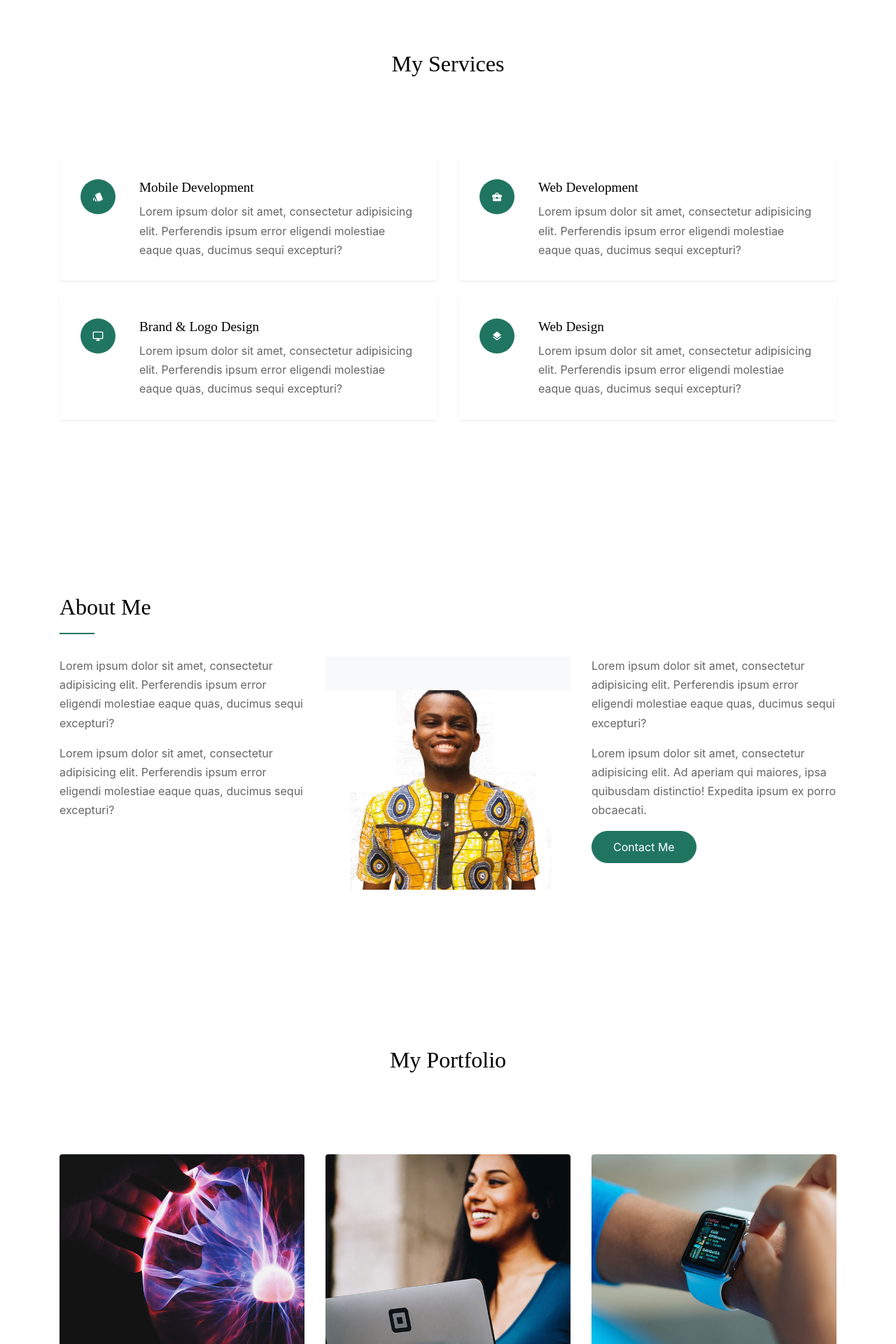
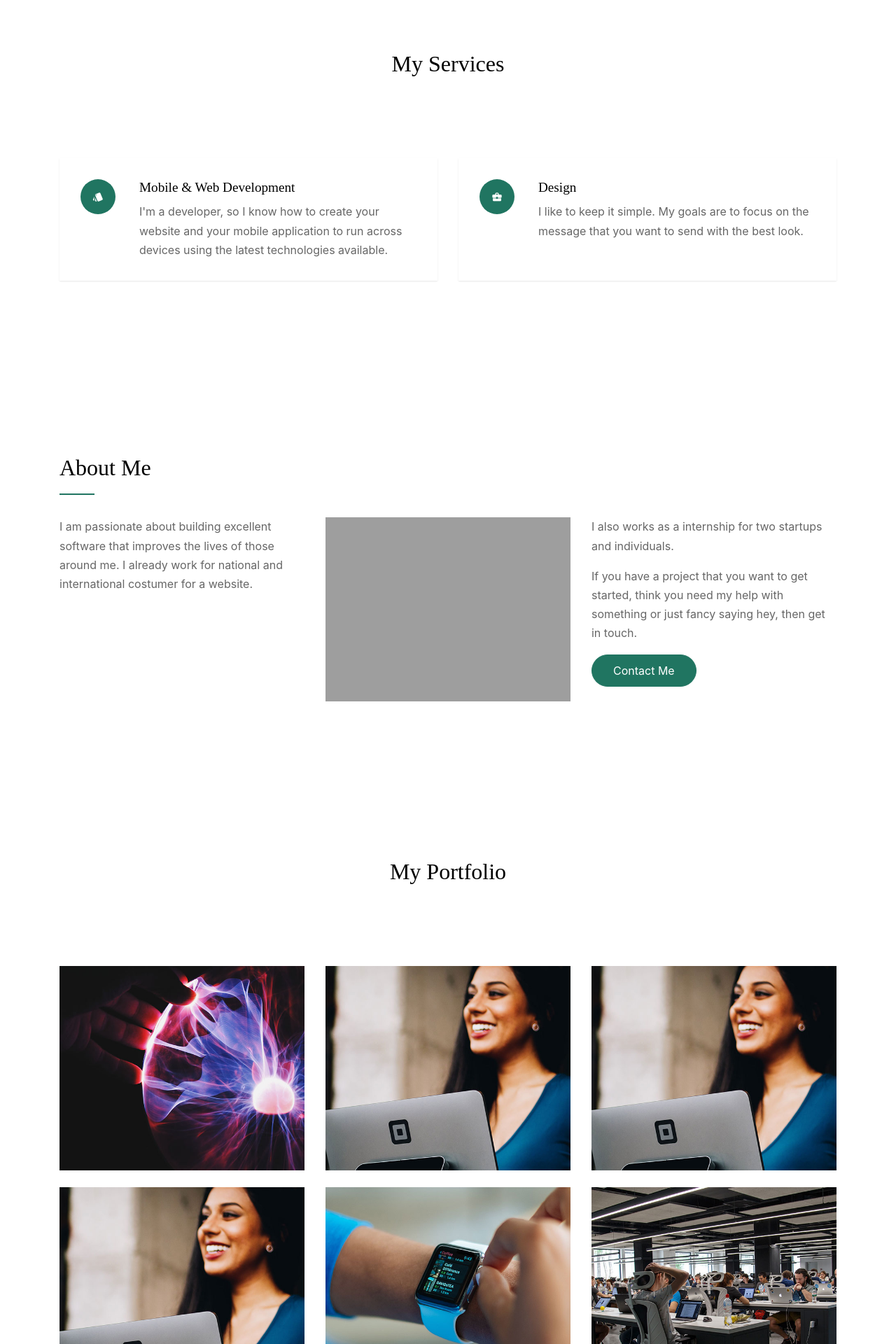
Before and after one commit to kiboMarcel/django-my-portfolio, a Django app: page / in a window 1280 px wide. Shown: the part 840-2760 px from the top of the page at 70% size. Run offline with Django 3.2, Linux system fonts and the light colour scheme; some libraries are stand-ins or nearby versions; some web fonts are replaced; grey boxes are pictures that could not be loaded.

Commit message:
second commit

```diff
--- a/portf/templates/portf/base.html
+++ b/portf/templates/portf/base.html
@@ -64,8 +64,8 @@
               <nav class="site-navigation position-relative" role="navigation">
                 <ul class="site-menu main-menu js-clone-nav mr-auto d-none d-lg-block">
                   <li><a href="#portfolio-section" class="nav-link">Portfolio</a></li>
-                  <li><a href="#clients-section" class="nav-link">Client</a></li>
-                  <li><a href="#contact-section" class="nav-link">Contact</a></li>
+                  {% comment %} <li><a href="#clients-section" class="nav-link">Client</a></li>
+                  <li><a href="#contact-section" class="nav-link">Contact</a></li> {% endcomment %}
                 </ul>
               </nav>
 
@@ -118,8 +118,10 @@
               <div class="service d-flex h-100">
                 <div class="service-number mr-4"><span class="icon-style"></span></div>
                 <div class="service-about">
-                  <h3>Mobile Development</h3>
-                  <p>Lorem ipsum dolor sit amet, consectetur adipisicing elit. Perferendis ipsum error eligendi molestiae eaque quas, ducimus sequi excepturi?</p>
+                  <h3>Mobile & Web Development</h3>
+                  <p>I'm a developer, so I know how to create your website and your mobile application
+                   to run across devices using the latest technologies available.
+                   </p>
                 </div>
               </div>
             </div>
@@ -128,31 +130,13 @@
               <div class="service d-flex h-100">
                 <div class="service-number mr-4"><span class="icon-business_center"></span></div>
                 <div class="service-about">
-                  <h3>Web Development</h3>
-                  <p>Lorem ipsum dolor sit amet, consectetur adipisicing elit. Perferendis ipsum error eligendi molestiae eaque quas, ducimus sequi excepturi?</p>
+                  <h3>Design</h3>
+                  <p>I like to keep it simple. My goals are to focus on the message that you want to send
+                  with the best look.</p>
                 </div>
               </div>
             </div>
 
-            <div class="col-md-6 mb-4">
-              <div class="service d-flex h-100">
-                <div class="service-number mr-4"><span class="icon-desktop_windows"></span></div>
-                <div class="service-about">
-                  <h3>Brand &amp; Logo Design</h3>
-                  <p>Lorem ipsum dolor sit amet, consectetur adipisicing elit. Perferendis ipsum error eligendi molestiae eaque quas, ducimus sequi excepturi?</p>
-                </div>
-              </div>
-            </div>
-
-            <div class="col-md-6 mb-4">
-              <div class="service d-flex h-100">
-                <div class="service-number mr-4"><span class="icon-layers"></span></div>
-                <div class="service-about">
-                  <h3>Web Design</h3>
-                  <p>Lorem ipsum dolor sit amet, consectetur adipisicing elit. Perferendis ipsum error eligendi molestiae eaque quas, ducimus sequi excepturi?</p>
-                </div>
-              </div>
-            </div>
 
           </div>
         </div>
@@ -165,17 +149,20 @@
               <h2 class="section-title">About Me</h2>
             </div>
             <div class="col-lg-4 order-1 order-lg-2 mb-4 mb-lg-0">
-              <div class="bg-light pt-5">
-              <img src="{% static 'portf/images/face.jpg' %}" alt="Image" class="img-fluid">
+              <div class="bg-light">
+              <img src="{% static 'portf/images/face2.jpg' %}"  alt="Image" class="img-fluid">
               </div>
             </div>
             <div class="col-lg-4 order-2 order-lg-1">
-              <p>Lorem ipsum dolor sit amet, consectetur adipisicing elit. Perferendis ipsum error eligendi molestiae eaque quas, ducimus sequi excepturi?</p>
-              <p>Lorem ipsum dolor sit amet, consectetur adipisicing elit. Perferendis ipsum error eligendi molestiae eaque quas, ducimus sequi excepturi?</p>
+              <p>I am passionate about building excellent software that improves the lives of those around me.
+               I already work for national and international costumer for a website.
+               </p>
+
             </div>
             <div class="col-lg-4 order-3 order-lg-3">
-              <p>Lorem ipsum dolor sit amet, consectetur adipisicing elit. Perferendis ipsum error eligendi molestiae eaque quas, ducimus sequi excepturi?</p>
-              <p>Lorem ipsum dolor sit amet, consectetur adipisicing elit. Ad aperiam qui maiores, ipsa quibusdam distinctio! Expedita ipsum ex porro obcaecati.</p>
+              <p>I also works as a internship for two startups and individuals. </p>
+              <p>If you have a project that you want to get started, think you need my help with something or
+              just fancy saying hey, then get in touch.</p>
               <p><a href="#contact-section" class="btn smoothscroll btn-primary">Contact Me</a></p>
             </div>
 
@@ -199,66 +186,30 @@
 
           <div id="posts" class="row no-gutter">
             <div class="item web col-6 col-sm-6 col-md-6 col-lg-4 col-xl-4 mb-4">
-              <a href="images/post_2.jpg" class="item-wrap fancybox">
-                <span class="icon-search2"></span>
-                <img class="img-fluid" src="{% static 'portf/images/post_2.jpg' %}">
-              </a>
+              <img class="img-fluid" src="{% static 'portf/images/post_2.jpg' %}">
+
             </div>
             <div class="item web col-6 col-sm-6 col-md-6 col-lg-4 col-xl-4 mb-4">
-              <a href="images/post_3.jpg" class="item-wrap fancybox">
-                <span class="icon-search2"></span>
-                <img class="img-fluid" src="{% static 'portf/images/post_3.jpg' %}">
-              </a>
+              <img class="img-fluid" src="{% static 'portf/images/post_3.jpg' %}">
             </div>
 
             <div class="item brand col-6 col-sm-6 col-md-6 col-lg-4 col-xl-4 mb-4">
-              <a href="images/post_4.jpg" class="item-wrap fancybox">
-                <span class="icon-search2"></span>
-                <img class="img-fluid" src="{% static 'portf/images/post_4.jpg' %}">
-              </a>
+              <img class="img-fluid" src="{% static 'portf/images/post_3.jpg' %}">
+            </div>
+
+
+
+            <div class="item web col-6 col-sm-6 col-md-6 col-lg-4 col-xl-4 mb-4">
+              <img class="img-fluid" src="{% static 'portf/images/post_3.jpg' %}">
             </div>
 
             <div class="item design col-6 col-sm-6 col-md-6 col-lg-4 col-xl-4 mb-4">
-
-              <a href="images/post_5.jpg" class="item-wrap fancybox">
-                <span class="icon-search2"></span>
-                <img class="img-fluid" src="{% static 'portf/images/post_5.jpg' %}">
-              </a>
-
+              <img class="img-fluid" src="{% static 'portf/images/post_4.jpg' %}">
             </div>
 
             <div class="item web col-6 col-sm-6 col-md-6 col-lg-4 col-xl-4 mb-4">
-              <a href="images/post_6.jpg" class="item-wrap fancybox">
-                <span class="icon-search2"></span>
-                <img class="img-fluid" src="{% static 'portf/images/post_6.jpg' %}">
-              </a>
-            </div>
-
-            <div class="item brand col-6 col-sm-6 col-md-6 col-lg-4 col-xl-4 mb-4">
-              <a href="images/post_2.jpg" class="item-wrap fancybox">
-                <span class="icon-search2"></span>
-                <img class="img-fluid" src="{% static 'portf/images/post_2.jpg' %}">
-              </a>
-            </div>
-
-            <div class="item web col-6 col-sm-6 col-md-6 col-lg-4 col-xl-4 mb-4">
-              <a href="images/post_3.jpg" class="item-wrap fancybox">
-                <span class="icon-search2"></span>
-                <img class="img-fluid" src="{% static 'portf/images/post_3.jpg' %}">
-              </a>
-            </div>
-
-            <div class="item design col-6 col-sm-6 col-md-6 col-lg-4 col-xl-4 mb-4">
-              <a href="images/post_4.jpg" class="item-wrap fancybox">
-                <span class="icon-search2"></span>
-                <img class="img-fluid" src="{% static 'portf/images/post_4.jpg' %}">
-              </a>
-            </div>
-
-            <div class="item web col-6 col-sm-6 col-md-6 col-lg-4 col-xl-4 mb-4">
-              <a href="images/post_6.jpg" class="item-wrap fancybox">
-                <span class="icon-search2"></span>
-                <img class="img-fluid" src="{% static 'portf/images/post_6.jpg' %}">
+             <img class="img-fluid" src="{% static 'portf/images/post_6.jpg' %}">
+              <a href="images/post_6.jpg" >
               </a>
             </div>
 
@@ -269,7 +220,7 @@
       </section>
 
 
-      <section class="site-section bg-dark">
+      {% comment %} <section class="site-section bg-dark">
         <div class="container">
           <div class="row">
             <div class="col-12 mb-5 position-relative">
@@ -297,9 +248,9 @@
             </div>
           </div>
         </div>
-      </section>
+      </section> {% endcomment %}
 
-      <section class="site-section"  id="clients-section">
+     {% comment %}  <section class="site-section"  id="clients-section">
         <div class="container">
           <div class="row">
             <div class="col-12 mb-5 position-relative">
@@ -328,10 +279,10 @@
           </div>
         </div>
       </section>
+ {% endcomment %}
 
 
-
-      <section class="site-section" id="contact-section">
+     {% comment %}  <section class="site-section" id="contact-section">
         <div class="container">
           <div class="row">
             <div class="col-12 mb-5 position-relative">
@@ -375,49 +326,37 @@
           </form>
         </div>
       </section>
-
+ {% endcomment %}
       <footer class="site-section bg-light footer">
         <div class="container">
           <div class="row mb-5">
             <div class="col-md-3">
-              <h3 class="footer-title">Me Address</h3>
-              <p><span class="d-inline-block d-md-block">203 Fake St. Mountain View,</span> San Francisco, California, USA</p>
+              <h3 class="footer-title">My Address</h3>
+              <p><span class="d-inline-block d-md-block">Agoe</span> Togo , Lomé</p>
             </div>
             <div class="col-md-5 mx-auto">
               <div class="row">
                 <div class="col-lg-4">
+
+                </div>
+                <div class="col-lg-4">
                   <h3 class="footer-title">Services</h3>
                   <ul class="list-unstyled">
-                    <li><a href="#">Web App</a></li>
+                    <li><a href="#">Web & mobile App</a></li>
                     <li><a href="#">Graphic</a></li>
-                    <li><a href="#">Branding</a></li>
                   </ul>
                 </div>
                 <div class="col-lg-4">
-                  <h3 class="footer-title">Resources</h3>
-                  <ul class="list-unstyled">
-                    <li><a href="#">Web App</a></li>
-                    <li><a href="#">Graphic</a></li>
-                    <li><a href="#">Branding</a></li>
-                  </ul>
-                </div>
-                <div class="col-lg-4">
-                  <h3 class="footer-title">Links</h3>
-                  <ul class="list-unstyled">
-                    <li><a href="#">Web App</a></li>
-                    <li><a href="#">Graphic</a></li>
-                    <li><a href="#">Branding</a></li>
-                  </ul>
+
                 </div>
               </div>
             </div>
             <div class="col-md-3">
               <h3 class="footer-title">Follow Me</h3>
-              <a href="#" class="social-circle"><span class="icon-twitter"></span></a>
-              <a href="#" class="social-circle"><span class="icon-facebook"></span></a>
-              <a href="#" class="social-circle"><span class="icon-instagram"></span></a>
-              <a href="#" class="social-circle"><span class="icon-dribbble"></span></a>
-              <a href="#" class="social-circle"><span class="icon-linkedin"></span></a>
+
+
+              <a href="https://www.instagram.com/kibo_graph/" class="social-circle"><span class="icon-instagram"></span></a>
+
             </div>
           </div>
 
@@ -425,7 +364,6 @@
             <div class="col-12 text-center">
             <p>
               <!-- Link back to Colorlib can't be removed. Template is licensed under CC BY 3.0. -->
-              Copyright &copy;<script>document.write(new Date().getFullYear());</script> All rights reserved | This template is made with <i class="icon-heart text-danger" aria-hidden="true"></i> by <a href="https://colorlib.com" target="_blank" >Colorlib</a>
               <!-- Link back to Colorlib can't be removed. Template is licensed under CC BY 3.0. -->
               </p>
               </div>
```
